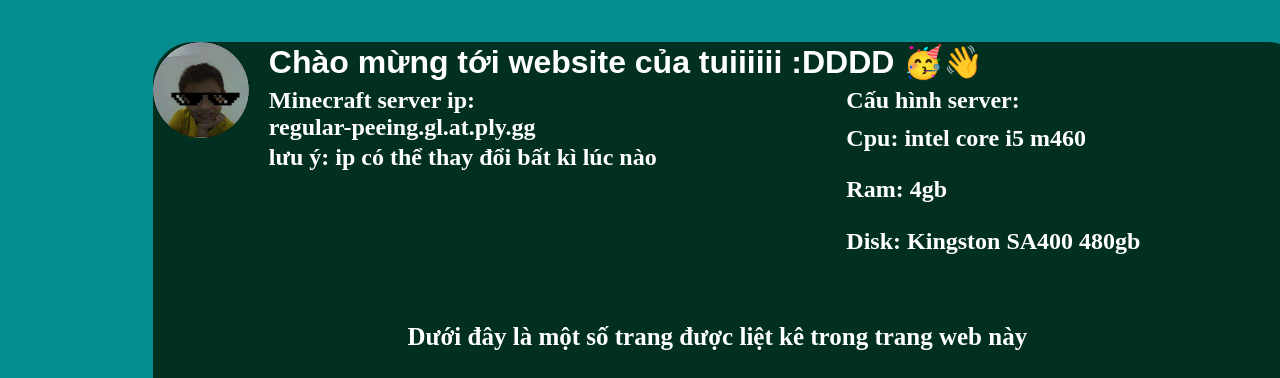
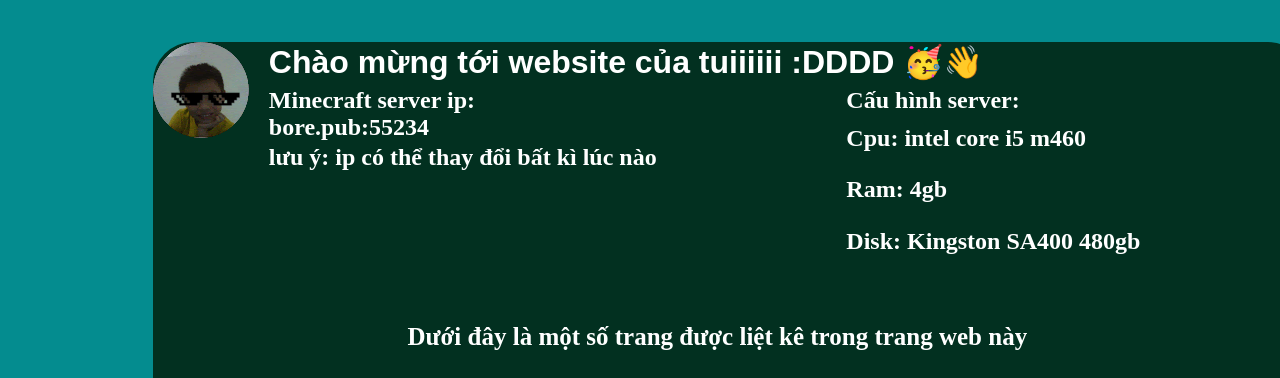
Before and after one commit to quangwang123/NguyenMQ, a plain HTML site: page index.html in a window 1280 px wide. Shown: the top 378 px of the page. Drawn offline with Linux system fonts and the light colour scheme.

Commit message:
Update index.html

```diff
--- a/index.html
+++ b/index.html
@@ -17,7 +17,7 @@
           <img src="image.png">
           <h1>Chào mừng tới website của tuiiiiii :DDDD 🥳👋</h1>
           <h4 id="txt6">Minecraft server ip:</h4>
-          <h4 id="txt7">regular-peeing.gl.at.ply.gg</h4>
+          <h4 id="txt7">bore.pub:55234</h4>
           <h4 id="txt8">lưu ý: ip có thể thay đổi bất kì lúc nào</h4>
           <h4 id="txt9">Cấu hình server:</h4>
           <h4 id="txt10">Cpu: intel core i5 m460</h4>
```
